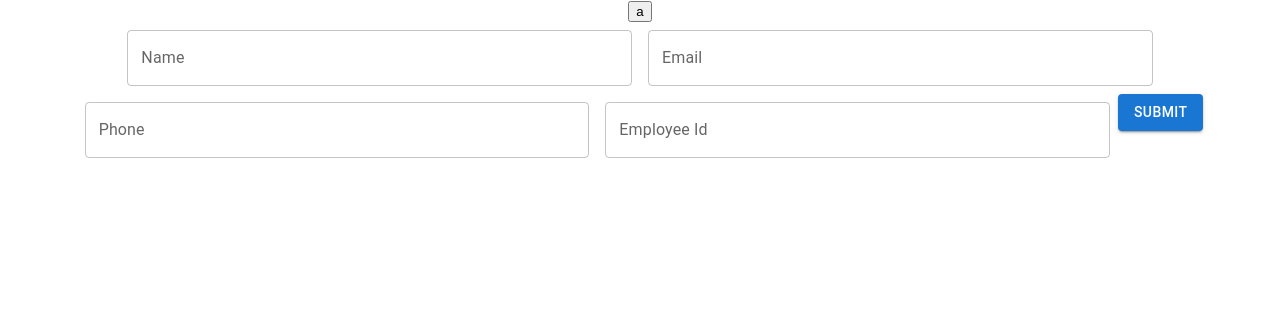
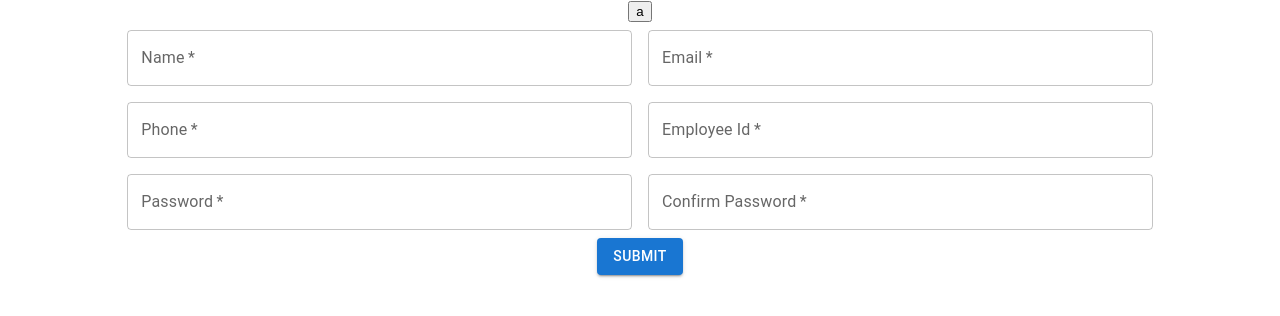
Before and after one commit to tejasrana1/attendence_tracker, a React (Create React App) app: page / in a window 1280 px wide. Shown: the top 316 px of the page. Built offline with nearby package versions, Linux system fonts and the light colour scheme.

Commit message:
third commit

```diff
--- a/src/components/Register.jsx
+++ b/src/components/Register.jsx
@@ -1,120 +1,259 @@
-import React, { useEffect, useState } from 'react'
-import { TextField,Box,Button } from '@mui/material'
-import { passwordReGex, usernameReGex } from './reGex'
-import { login,selectUser } from '../store/userSlice'
-import { useDispatch, useSelector } from 'react-redux'
-
+import React, { useEffect, useState } from "react";
+import { TextField, Box, Button } from "@mui/material";
+import {
+  passwordReGex,
+  usernameReGex,
+  nameReGex,
+  phoneReGex,
+  emailReGex,
+} from "./reGex";
+import { login, selectUser } from "../store/userSlice";
+import { useDispatch, useSelector } from "react-redux";
 
 const Register = () => {
-    const userData = useSelector(selectUser)
-    const dispatch = useDispatch()
-    const [user,setUser] = useState({
+  const userData = useSelector(selectUser);
+  const dispatch = useDispatch();
+  const [user, setUser] = useState({
     name: "",
     email: "",
     eid: "",
-        phone: ""
-    })
-    const [err,setErr] = useState({
+    phone: "",
+    password: "",
+    cpass: "",
+  });
+  const [err, setErr] = useState({
     name: false,
     email: false,
     eid: false,
-        phone: false
-    })
-    const [msg,setMsg] = useState({
+    phone: false,
+    password: false,
+    cpass: false,
+  });
+  const [msg, setMsg] = useState({
     name: "",
     email: "",
     eid: "",
-        phone: ""
-    })
-    function handleSubmit(e){
-        e.preventDefault()
-       alert("hi")
+    phone: "",
+    password: "",
+    cpass: "",
+  });
+  function handleSubmit(e) {
+    e.preventDefault();
+    const errRes = Object.values(err);
+    const infRes = Object.values(user);
+    console.log(errRes);
+    console.log(infRes);
+    if (!infRes.includes("")) {
+      if (!errRes.includes(true)) {
+        alert("hi");
         console.log(user);
-       dispatch(login({user}))
-    }
-    const handleChange = (e)=>{
-        const {name,value} = e.target;
-        setUser(prev=>{
-            return{
-                ...prev,
-                [name]: value
-            }
-        })
-    }
-    const validate = (e)=>{
-        if(e.target.name === "password"){
-        if(!passwordReGex.test(user.password)){
-            setErr(prev=>{
-                return{
-                    ...prev,
-                    password: true
-                }
-            })
-            setMsg(prev=>{
-                return{
-                    ...prev,
-                    password: "Password Validation Failed"
-                }
-            })
-        }
-        else{
-            setErr(prev=>{
-                return{
-                    ...prev,
-                    password: false
-                }
-            })
-            setMsg(prev=>{
-                return{
-                    ...prev,
-                    password: ""
-                }
-            })
+        return dispatch(login({ user }));
       }
     }
-        if(e.target.name === "username"){
-        if(!usernameReGex.test(user.username)){
-            setErr(prev=>{
-                return{
+    alert("Something went wrong");
+  }
+  const handleChange = (e) => {
+    const { name, value } = e.target;
+    setUser((prev) => {
+      return {
         ...prev,
-                    username: true
+        [name]: value,
+      };
+    });
+  };
+  const validate = (e) => {
+    if (e.target.name === "password") {
+      if (!passwordReGex.test(user.password)) {
+        setErr((prev) => {
+          return {
+            ...prev,
+            password: true,
+          };
+        });
+        setMsg((prev) => {
+          return {
+            ...prev,
+            password: "Password Validation Failed",
+          };
+        });
+      } else {
+        setErr((prev) => {
+          return {
+            ...prev,
+            password: false,
+          };
+        });
+        setMsg((prev) => {
+          return {
+            ...prev,
+            password: "",
+          };
+        });
       }
-            })
-            setMsg(prev=>{
-                return{
+      validatecpass();
+    }
+    if (e.target.name === "eid") {
+      if (!usernameReGex.test(user.eid)) {
+        setErr((prev) => {
+          return {
             ...prev,
-                    username: "Username Validation Failed"
+            eid: true,
+          };
+        });
+        setMsg((prev) => {
+          return {
+            ...prev,
+            eid: "Employee Id Validation Failed",
+          };
+        });
+      } else {
+        setErr((prev) => {
+          return {
+            ...prev,
+            eid: false,
+          };
+        });
+        setMsg((prev) => {
+          return {
+            ...prev,
+            eid: "",
+          };
+        });
       }
-            })
     }
-        else{
-            setErr(prev=>{
-                return{
+    if (e.target.name === "name") {
+      if (!nameReGex.test(user.name)) {
+        setErr((prev) => {
+          return {
             ...prev,
-                    username: false
+            name: true,
+          };
+        });
+        setMsg((prev) => {
+          return {
+            ...prev,
+            name: "Name Validation Failed",
+          };
+        });
+      } else {
+        setErr((prev) => {
+          return {
+            ...prev,
+            name: false,
+          };
+        });
+        setMsg((prev) => {
+          return {
+            ...prev,
+            name: "",
+          };
+        });
       }
-            })
-            setMsg(prev=>{
-                return{
+    }
+    if (e.target.name === "phone") {
+      if (!phoneReGex.test(user.phone)) {
+        setErr((prev) => {
+          return {
             ...prev,
-                    username: ""
+            phone: true,
+          };
+        });
+        setMsg((prev) => {
+          return {
+            ...prev,
+            phone: "Phone Number Validation Failed",
+          };
+        });
+      } else {
+        setErr((prev) => {
+          return {
+            ...prev,
+            phone: false,
+          };
+        });
+        setMsg((prev) => {
+          return {
+            ...prev,
+            phone: "",
+          };
+        });
       }
-            })
     }
+    if (e.target.name === "email") {
+      if (!emailReGex.test(user.email)) {
+        setErr((prev) => {
+          return {
+            ...prev,
+            email: true,
+          };
+        });
+        setMsg((prev) => {
+          return {
+            ...prev,
+            email: "Email Validation Failed",
+          };
+        });
+      } else {
+        setErr((prev) => {
+          return {
+            ...prev,
+            email: false,
+          };
+        });
+        setMsg((prev) => {
+          return {
+            ...prev,
+            email: "",
+          };
+        });
+      }
+    }
+  };
+  function validatecpass() {
+    if (user.password !== user.cpass) {
+      setErr((prev) => {
+        return {
+          ...prev,
+          cpass: true,
+        };
+      });
+      setMsg((prev) => {
+        return {
+          ...prev,
+          cpass: "Password doesn't match",
+        };
+      });
+    } else {
+      setErr((prev) => {
+        return {
+          ...prev,
+          cpass: false,
+        };
+      });
+      setMsg((prev) => {
+        return {
+          ...prev,
+          cpass: "",
+        };
+      });
     }
   }
   return (
     <div>
-        <button onClick={()=>{console.log(userData);}}>a</button>
+      <button
+        onClick={() => {
+          console.log(userData);
+        }}>
+        a
+      </button>
       <Box
         onSubmit={handleSubmit}
         component="form"
         sx={{
-        '& .MuiTextField-root': { m: 1, width: '50ch' },
+          "& .MuiTextField-root": { m: 1, width: "50ch" },
         }}
         noValidate
-      autoComplete="off"
-    >
+        autoComplete="off">
         <div>
           <TextField
             error={err.name}
@@ -125,6 +264,7 @@ const Register = () => {
             onChange={handleChange}
             onBlur={validate}
             name="name"
+            required
           />
           <TextField
             error={err.email}
@@ -136,6 +276,7 @@ const Register = () => {
             onChange={handleChange}
             onBlur={validate}
             name="email"
+            required
           />
           <TextField
             error={err.phone}
@@ -147,6 +288,7 @@ const Register = () => {
             onChange={handleChange}
             onBlur={validate}
             name="phone"
+            required
           />
           <TextField
             error={err.eid}
@@ -158,12 +300,43 @@ const Register = () => {
             onChange={handleChange}
             onBlur={validate}
             name="eid"
+            required
           />
-        <Button disabled={err.password && err.username} variant="contained" type='submit'>Submit</Button>
+          <TextField
+            error={err.password}
+            id="outlined-error-helper-text"
+            type="password"
+            label="Password"
+            helperText={msg.password}
+            value={user.password}
+            onChange={handleChange}
+            onBlur={validate}
+            name="password"
+            required
+          />
+          <TextField
+            error={err.cpass}
+            id="outlined-error-helper-text"
+            type="password"
+            label="Confirm Password"
+            helperText={msg.cpass}
+            value={user.cpass}
+            onChange={handleChange}
+            onBlur={validatecpass}
+            name="cpass"
+            required
+          />
+          <br />
+          <Button
+            disabled={err.password && err.username}
+            variant="contained"
+            type="submit">
+            Submit
+          </Button>
         </div>
       </Box>
     </div>
-  )
-}
+  );
+};
 
-export default Register
+export default Register;
--- a/src/components/reGex.js
+++ b/src/components/reGex.js
@@ -1,6 +1,12 @@
-export const phoneReGex = new RegExp("^[\+]?[(]?[0-9]{3}[)]?[-\s\.]?[0-9]{3}[-\s\.]?[0-9]{4,6}$")
-export const emailReGex =new RegExp("^[a-zA-Z0-9.!#$%&'*+/=?^_`{|}~-]+@[a-zA-Z0-9-]+(?:\.[a-zA-Z0-9-]+)*$")
-export const nameReGex =new RegExp("^(([A-Za-z]+[\-\']?)*([A-Za-z]+)?\s)+([A-Za-z]+[\-\']?)*([A-Za-z]+)?$")
+export const phoneReGex = new RegExp(
+    "^[+]?[(]?[0-9]{3}[)]?[-s.]?[0-9]{3}[-s.]?[0-9]{4,6}$"
+);
+export const emailReGex = new RegExp(
+    "^[a-zA-Z0-9.!#$%&'*+/=?^_`{|}~-]+@[a-zA-Z0-9-]+(?:.[a-zA-Z0-9-]+)*$"
+);
+export const nameReGex = new RegExp(
+    "^(([A-Za-z]+[-']?)*([A-Za-z]+)?s)+([A-Za-z]+[-']?)*([A-Za-z]+)?$"
+);
 // export const passwordReGex =new RegExp("/^(?=.*\d)(?=.*[!@#$%^&*])(?=.*[a-z])(?=.*[A-Z]).{8,}$/")
-export const passwordReGex = new RegExp("^(?=.*?[A-Za-z])(?=.*?[0-9]).{6,}$")
-export const usernameReGex = new RegExp("^[a-zA-Z0-9_\.]{3,15}$")
+export const passwordReGex = new RegExp("^(?=.*?[A-Za-z])(?=.*?[0-9]).{6,}$");
+export const usernameReGex = new RegExp("^([0-9]{4})$");
```
Lines whose indentation alone changed are shown as unchanged.
